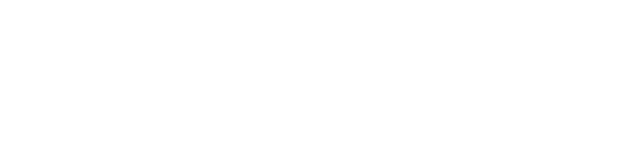
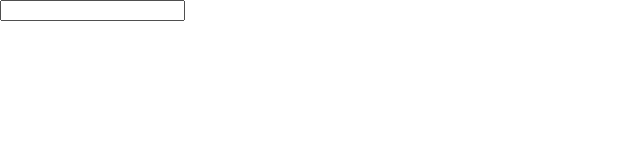
Before and after one commit to dkulas/gac, a plain HTML site: page index.html in a window 1280 px wide. Shown: the whole page, without its empty margins (0-640 px from the left). Drawn offline with Linux system fonts and the light colour scheme.

Commit message:
added an input element as well as an IE alert for people using internet explorer because that shit sucks

```diff
--- a/index.html
+++ b/index.html
@@ -8,8 +8,14 @@
 	<link rel="stylesheet" type="text/css" href="font-awesome-4.7.0/css/font-awesome.min.css">
 	<link rel="stylesheet" type="text/css" href="public/styles.css">
 </head>
+
+<!-- [if IE]>
+	alert("Shame on you for using IE!  If you want the best experience then please use either Chrome or FireFox.  Thank you.");
+<![endif]-->
+
 <body>
 <section>
+	<input type="text" name="githubUsernameInput">
 	<h1 id="name"></h1>
 	<img src="" id="profilePicture">
 	<article>
```
